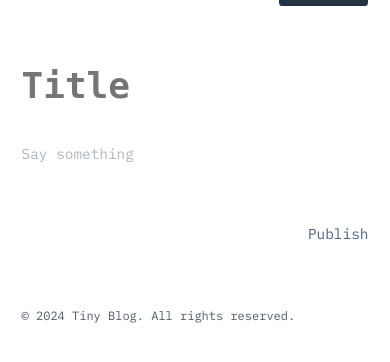
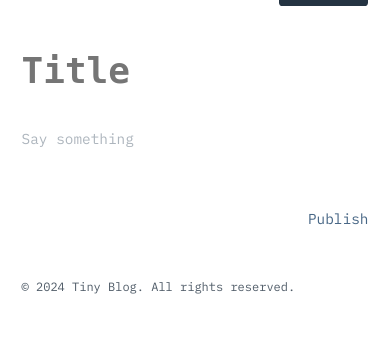
Before and after one commit to nmsalvatore/tinyblog, a Django app: template blog/templates/blog/post_new.html in a window 390 px wide. Shown: the part 125-487 px from the top of the page. Run offline with Django 5.2, Linux system fonts and the light colour scheme; tables that the repository leaves empty hold one stand-in row (values such as "Sample post"); the template is opened without the code that fills it: values that come from a table or form of the project are taken from there, most other values are stand-ins (such as "Sample title", 1, 10 or a date in 2020); data that the repository does not hold is empty; some libraries are stand-ins or nearby versions; some web fonts are replaced.

Commit message:
Reduce vertical margin on mobile header

```diff
--- a/static/css/base.css
+++ b/static/css/base.css
@@ -270,6 +270,12 @@ header > div ul {
         font-size: 0.9rem;
     }
 
+    header,
+    main,
+    footer {
+        margin: var(--space-lg) auto;
+    }
+
     header {
         margin-top: var(--space-md);
     }
```
